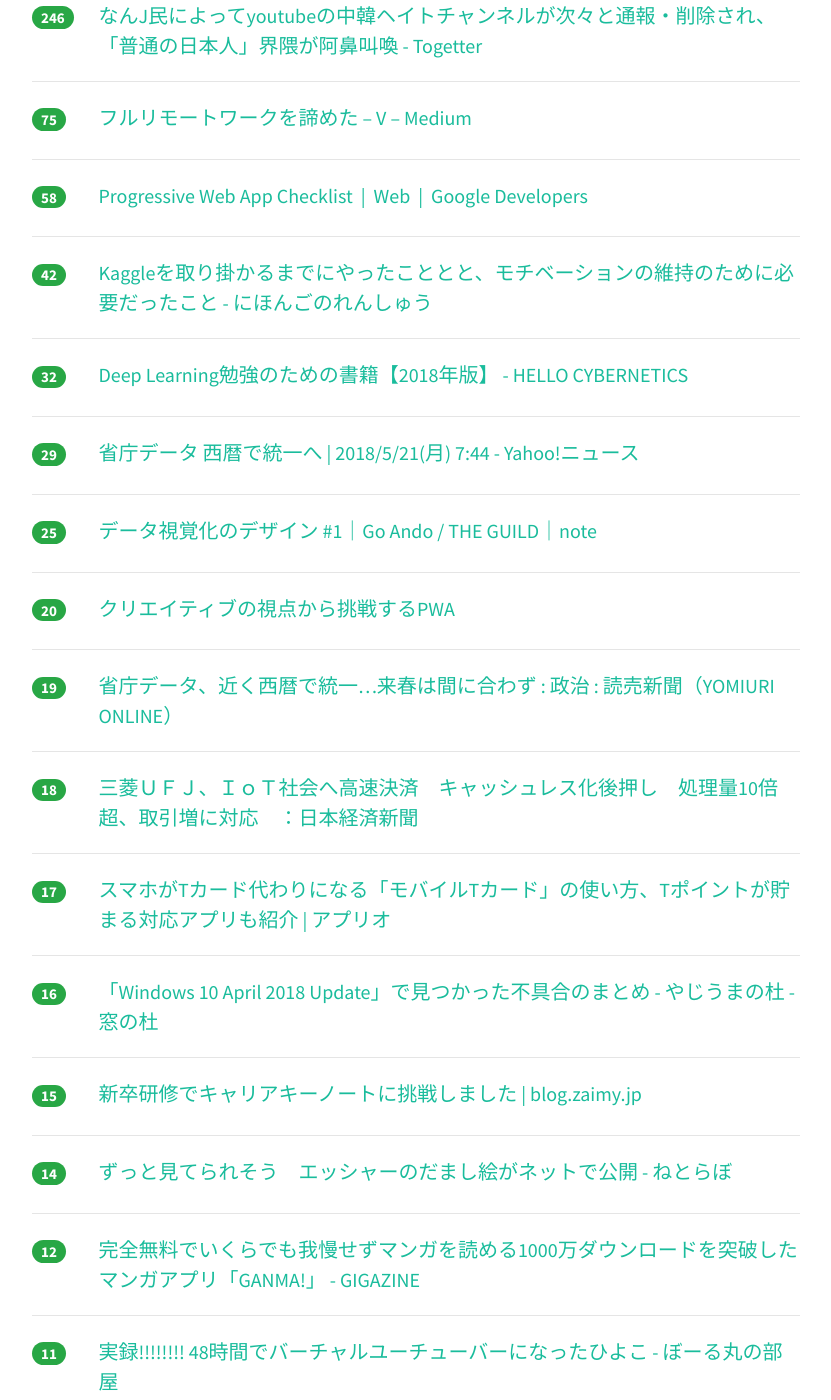
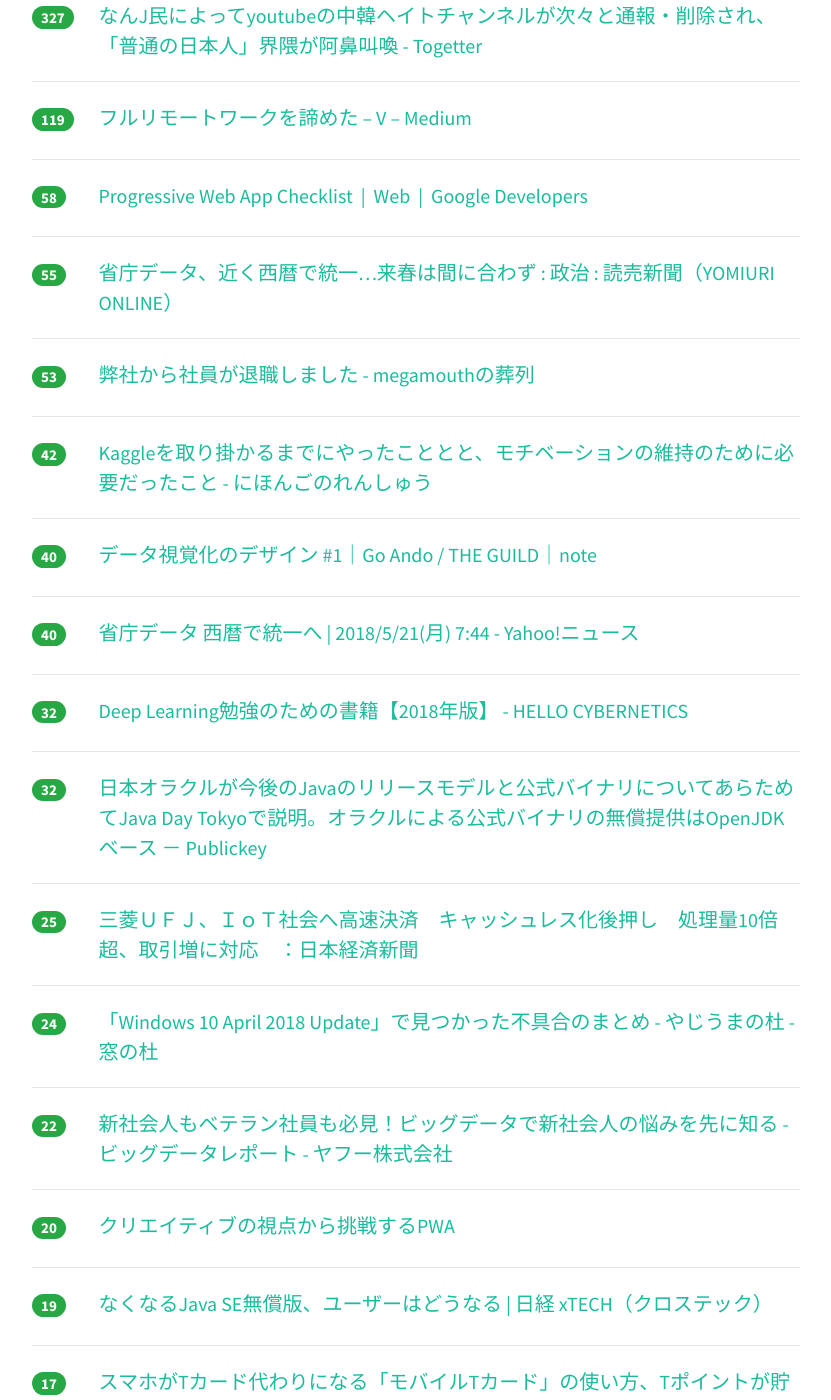
Before and after one commit to yatta47/hatena-matome-site, a Jekyll site: the page built from _posts/2018-05-21-hatena.md, in a window 1280 px wide and 1400 px high, scrolled down 394 px. Shown: the whole window, without its empty margins (224-1055 px from the left). Built offline with Jekyll 4.4.1, drawn with Linux system fonts in a browser that asks for light colours; nearby versions of some CDN libraries; some of the changed text lies outside the part shown.

Commit message:
Updated 2018-05-21

```diff
--- a/_posts/2018-05-21-hatena.md
+++ b/_posts/2018-05-21-hatena.md
@@ -1,18 +1,18 @@
 ---
 layout: post
 title:  "2018-05-21 はてぶIT"
-date:   2018-05-21 09:04:17
+date:   2018-05-21 10:02:16
 tags: [it-hotentry]
 ---
-29 件のデータあり
+34 件のデータあり
 
 <hr><div class="row">
-<div class="col-1"><span class="badge badge-pill badge-success h2">246</span></div>
+<div class="col-1"><span class="badge badge-pill badge-success h2">327</span></div>
 <div class="col-11"><a href='https://togetter.com/li/1229279' target='_blank'>なんJ民によってyoutubeの中韓ヘイトチャンネルが次々と通報・削除され、「普通の日本人」界隈が阿鼻叫喚 - Togetter</a></div>
 </div>
 <hr>
 <div class="row">
-<div class="col-1"><span class="badge badge-pill badge-success h2">75</span></div>
+<div class="col-1"><span class="badge badge-pill badge-success h2">119</span></div>
 <div class="col-11"><a href='https://medium.com/@voluntas/d03cafd3d2c0' target='_blank'>フルリモートワークを諦めた – V – Medium</a></div>
 </div>
 <hr>
@@ -22,8 +22,28 @@ tags: [it-hotentry]
 </div>
 <hr>
 <div class="row">
+<div class="col-1"><span class="badge badge-pill badge-success h2">55</span></div>
+<div class="col-11"><a href='http://www.yomiuri.co.jp/politics/20180520-OYT1T50149.html' target='_blank'>省庁データ、近く西暦で統一…来春は間に合わず : 政治 : 読売新聞（YOMIURI ONLINE）</a></div>
+</div>
+<hr>
+<div class="row">
+<div class="col-1"><span class="badge badge-pill badge-success h2">53</span></div>
+<div class="col-11"><a href='http://www.megamouth.info/entry/2018/05/21/031550' target='_blank'>弊社から社員が退職しました - megamouthの葬列</a></div>
+</div>
+<hr>
+<div class="row">
 <div class="col-1"><span class="badge badge-pill badge-success h2">42</span></div>
 <div class="col-11"><a href='http://catindog.hatenablog.com/entry/2018/05/20/221624' target='_blank'>Kaggleを取り掛かるまでにやったこととと、モチベーションの維持のために必要だったこと - にほんごのれんしゅう</a></div>
+</div>
+<hr>
+<div class="row">
+<div class="col-1"><span class="badge badge-pill badge-success h2">40</span></div>
+<div class="col-11"><a href='https://note.mu/goando/n/neb6ea35f1da3' target='_blank'>データ視覚化のデザイン #1｜Go Ando / THE GUILD｜note</a></div>
+</div>
+<hr>
+<div class="row">
+<div class="col-1"><span class="badge badge-pill badge-success h2">40</span></div>
+<div class="col-11"><a href='https://news.yahoo.co.jp/pickup/6283228' target='_blank'>省庁データ 西暦で統一へ | 2018/5/21(月) 7:44 - Yahoo!ニュース</a></div>
 </div>
 <hr>
 <div class="row">
@@ -32,13 +52,23 @@ tags: [it-hotentry]
 </div>
 <hr>
 <div class="row">
-<div class="col-1"><span class="badge badge-pill badge-success h2">29</span></div>
-<div class="col-11"><a href='https://news.yahoo.co.jp/pickup/6283228' target='_blank'>省庁データ 西暦で統一へ | 2018/5/21(月) 7:44 - Yahoo!ニュース</a></div>
+<div class="col-1"><span class="badge badge-pill badge-success h2">32</span></div>
+<div class="col-11"><a href='https://www.publickey1.jp/blog/18/javajava_day_tokyoopenjdk.html' target='_blank'>日本オラクルが今後のJavaのリリースモデルと公式バイナリについてあらためてJava Day Tokyoで説明。オラクルによる公式バイナリの無償提供はOpenJDKベース － Publickey</a></div>
 </div>
 <hr>
 <div class="row">
 <div class="col-1"><span class="badge badge-pill badge-success h2">25</span></div>
-<div class="col-11"><a href='https://note.mu/goando/n/neb6ea35f1da3' target='_blank'>データ視覚化のデザイン #1｜Go Ando / THE GUILD｜note</a></div>
+<div class="col-11"><a href='https://www.nikkei.com/article/DGKKZO30742320Q8A520C1MM8000/' target='_blank'>三菱ＵＦＪ、ＩｏＴ社会へ高速決済　キャッシュレス化後押し　処理量10倍超、取引増に対応　：日本経済新聞</a></div>
+</div>
+<hr>
+<div class="row">
+<div class="col-1"><span class="badge badge-pill badge-success h2">24</span></div>
+<div class="col-11"><a href='https://forest.watch.impress.co.jp/docs/serial/yajiuma/1122692.html' target='_blank'>「Windows 10 April 2018 Update」で見つかった不具合のまとめ - やじうまの杜 - 窓の杜</a></div>
+</div>
+<hr>
+<div class="row">
+<div class="col-1"><span class="badge badge-pill badge-success h2">22</span></div>
+<div class="col-11"><a href='https://about.yahoo.co.jp/info/bigdata/special/2018/01/' target='_blank'>新社会人もベテラン社員も必見！ビッグデータで新社会人の悩みを先に知る - ビッグデータレポート - ヤフー株式会社</a></div>
 </div>
 <hr>
 <div class="row">
@@ -48,12 +78,7 @@ tags: [it-hotentry]
 <hr>
 <div class="row">
 <div class="col-1"><span class="badge badge-pill badge-success h2">19</span></div>
-<div class="col-11"><a href='http://www.yomiuri.co.jp/politics/20180520-OYT1T50149.html' target='_blank'>省庁データ、近く西暦で統一…来春は間に合わず : 政治 : 読売新聞（YOMIURI ONLINE）</a></div>
-</div>
-<hr>
-<div class="row">
-<div class="col-1"><span class="badge badge-pill badge-success h2">18</span></div>
-<div class="col-11"><a href='https://www.nikkei.com/article/DGKKZO30742320Q8A520C1MM8000/' target='_blank'>三菱ＵＦＪ、ＩｏＴ社会へ高速決済　キャッシュレス化後押し　処理量10倍超、取引増に対応　：日本経済新聞</a></div>
+<div class="col-11"><a href='http://tech.nikkeibp.co.jp/atcl/nxt/column/18/00294/051700002/' target='_blank'>なくなるJava SE無償版、ユーザーはどうなる | 日経 xTECH（クロステック）</a></div>
 </div>
 <hr>
 <div class="row">
@@ -63,11 +88,6 @@ tags: [it-hotentry]
 <hr>
 <div class="row">
 <div class="col-1"><span class="badge badge-pill badge-success h2">16</span></div>
-<div class="col-11"><a href='https://forest.watch.impress.co.jp/docs/serial/yajiuma/1122692.html' target='_blank'>「Windows 10 April 2018 Update」で見つかった不具合のまとめ - やじうまの杜 - 窓の杜</a></div>
-</div>
-<hr>
-<div class="row">
-<div class="col-1"><span class="badge badge-pill badge-success h2">15</span></div>
 <div class="col-11"><a href='https://blog.zaimy.jp/2018/05/20/carrer-keynote/' target='_blank'>新卒研修でキャリアキーノートに挑戦しました | blog.zaimy.jp</a></div>
 </div>
 <hr>
@@ -77,13 +97,38 @@ tags: [it-hotentry]
 </div>
 <hr>
 <div class="row">
+<div class="col-1"><span class="badge badge-pill badge-success h2">14</span></div>
+<div class="col-11"><a href='https://jp.techcrunch.com/2018/05/21/enjin-the-class-action-platform/' target='_blank'>集団訴訟をプロジェクト化して支援する「enjin」公開、運営会社は6000万円を資金調達 | TechCrunch Japan</a></div>
+</div>
+<hr>
+<div class="row">
+<div class="col-1"><span class="badge badge-pill badge-success h2">14</span></div>
+<div class="col-11"><a href='https://qiita.com/taptappun/items/1d3e2c9646cf7d4557db' target='_blank'>ゲームでよく見落とされるテストケースとその再現手法 - Qiita</a></div>
+</div>
+<hr>
+<div class="row">
+<div class="col-1"><span class="badge badge-pill badge-success h2">13</span></div>
+<div class="col-11"><a href='https://speakerdeck.com/scrpgil/ionic-plus-pwadui-ying-saitofalselighthousesukoawo34kara81madeshang-geruhua' target='_blank'>Ionic+PWA対応サイトのLighthouseスコアを34から81まで上げる話 // Speaker Deck</a></div>
+</div>
+<hr>
+<div class="row">
 <div class="col-1"><span class="badge badge-pill badge-success h2">12</span></div>
 <div class="col-11"><a href='https://gigazine.net/news/20180520-comic-app-ganma/' target='_blank'>完全無料でいくらでも我慢せずマンガを読める1000万ダウンロードを突破したマンガアプリ「GANMA!」 - GIGAZINE</a></div>
 </div>
 <hr>
 <div class="row">
 <div class="col-1"><span class="badge badge-pill badge-success h2">11</span></div>
+<div class="col-11"><a href='http://honeshabri.hatenablog.com/entry/strength_training_with_siri' target='_blank'>Siriお姉さんに励まされながら筋トレを行う - 本しゃぶり</a></div>
+</div>
+<hr>
+<div class="row">
+<div class="col-1"><span class="badge badge-pill badge-success h2">11</span></div>
 <div class="col-11"><a href='http://www.ballmaru.com/entry/2018/05/20/%E5%AE%9F%E9%8C%B2!!!!!!!!_48%E6%99%82%E9%96%93%E3%81%A7%E3%83%90%E3%83%BC%E3%83%81%E3%83%A3%E3%83%AB%E3%83%A6%E3%83%BC%E3%83%81%E3%83%A5%E3%83%BC%E3%83%90%E3%83%BC%E3%81%AB%E3%81%AA%E3%81%A3' target='_blank'>実録!!!!!!!! 48時間でバーチャルユーチューバーになったひよこ - ぼーる丸の部屋</a></div>
+</div>
+<hr>
+<div class="row">
+<div class="col-1"><span class="badge badge-pill badge-success h2">11</span></div>
+<div class="col-11"><a href='https://webtan.impress.co.jp/e/2018/05/21/29274' target='_blank'>グーグルのMFI（モバイルファーストインデックス）はWebのリンク構造に激変をもたらす（前編） | Moz - SEOとインバウンドマーケティングの実践情報 | Web担当者Forum</a></div>
 </div>
 <hr>
 <div class="row">
@@ -93,12 +138,7 @@ tags: [it-hotentry]
 <hr>
 <div class="row">
 <div class="col-1"><span class="badge badge-pill badge-success h2">10</span></div>
-<div class="col-11"><a href='http://honeshabri.hatenablog.com/entry/strength_training_with_siri' target='_blank'>Siriお姉さんに励まされながら筋トレを行う - 本しゃぶり</a></div>
-</div>
-<hr>
-<div class="row">
-<div class="col-1"><span class="badge badge-pill badge-success h2">10</span></div>
-<div class="col-11"><a href='https://jp.techcrunch.com/2018/05/21/enjin-the-class-action-platform/' target='_blank'>集団訴訟をプロジェクト化して支援する「enjin」公開、運営会社は6000万円を資金調達 | TechCrunch Japan</a></div>
+<div class="col-11"><a href='https://smhn.info/201805-htc-u12-plus-spec-rumors' target='_blank'>HTC次期旗艦「HTC U12+」の詳細スペックが判明。ウルトラピクセル4＋望遠のデュアルカメラ構成に – すまほん!!</a></div>
 </div>
 <hr>
 <div class="row">
@@ -107,13 +147,13 @@ tags: [it-hotentry]
 </div>
 <hr>
 <div class="row">
-<div class="col-1"><span class="badge badge-pill badge-success h2">8</span></div>
-<div class="col-11"><a href='https://www.moguravr.com/vtuber-n-nugum/' target='_blank'>最恐？のホラー系VTuber「ンヌグム」が引き込む深淵の楽しみ方 | Mogura VR - 国内外のVR/AR/MR最新情報</a></div>
+<div class="col-1"><span class="badge badge-pill badge-success h2">9</span></div>
+<div class="col-11"><a href='https://togetter.com/li/1229329' target='_blank'>数百年ぶりにココイチに来たら、なんかガルマが寝言みたいなことを言っていた - Togetter</a></div>
 </div>
 <hr>
 <div class="row">
 <div class="col-1"><span class="badge badge-pill badge-success h2">8</span></div>
-<div class="col-11"><a href='https://smhn.info/201805-htc-u12-plus-spec-rumors' target='_blank'>HTC次期旗艦「HTC U12+」の詳細スペックが判明。ウルトラピクセル4＋望遠のデュアルカメラ構成に – すまほん!!</a></div>
+<div class="col-11"><a href='https://www.moguravr.com/vtuber-n-nugum/' target='_blank'>最恐？のホラー系VTuber「ンヌグム」が引き込む深淵の楽しみ方 | Mogura VR - 国内外のVR/AR/MR最新情報</a></div>
 </div>
 <hr>
 <div class="row">
@@ -127,27 +167,12 @@ tags: [it-hotentry]
 </div>
 <hr>
 <div class="row">
-<div class="col-1"><span class="badge badge-pill badge-success h2">7</span></div>
-<div class="col-11"><a href='https://www.publickey1.jp/blog/18/javajava_day_tokyoopenjdk.html' target='_blank'>日本オラクルが今後のJavaのリリースモデルと公式バイナリについてあらためてJava Day Tokyoで説明。オラクルによる公式バイナリの無償提供はOpenJDKベース － Publickey</a></div>
-</div>
-<hr>
-<div class="row">
-<div class="col-1"><span class="badge badge-pill badge-success h2">5</span></div>
+<div class="col-1"><span class="badge badge-pill badge-success h2">6</span></div>
 <div class="col-11"><a href='http://www.nicovideo.jp/watch/sm33237671' target='_blank'>『プラリネ』一人で演奏した - ニコニコ動画</a></div>
 </div>
 <hr>
 <div class="row">
-<div class="col-1"><span class="badge badge-pill badge-success h2">5</span></div>
+<div class="col-1"><span class="badge badge-pill badge-success h2">6</span></div>
 <div class="col-11"><a href='http://b.hatena.ne.jp/entry/www.mag2.com/p/money/457530' target='_blank'>はてなブックマーク - 日銀がついに「敗北宣言」。物価目標２％を諦めるほど、日本は貧乏になっている＝斎藤満 | マネーボイス</a></div>
 </div>
 <hr>
-<div class="row">
-<div class="col-1"><span class="badge badge-pill badge-success h2">5</span></div>
-<div class="col-11"><a href='https://togetter.com/li/1229329' target='_blank'>数百年ぶりにココイチに来たら、なんかガルマが寝言みたいなことを言っていた - Togetter</a></div>
-</div>
-<hr>
-<div class="row">
-<div class="col-1"><span class="badge badge-pill badge-success h2">3</span></div>
-<div class="col-11"><a href='http://www.megamouth.info/entry/2018/05/21/031550' target='_blank'>弊社から社員が退職しました - megamouthの葬列</a></div>
-</div>
-<hr>
```
